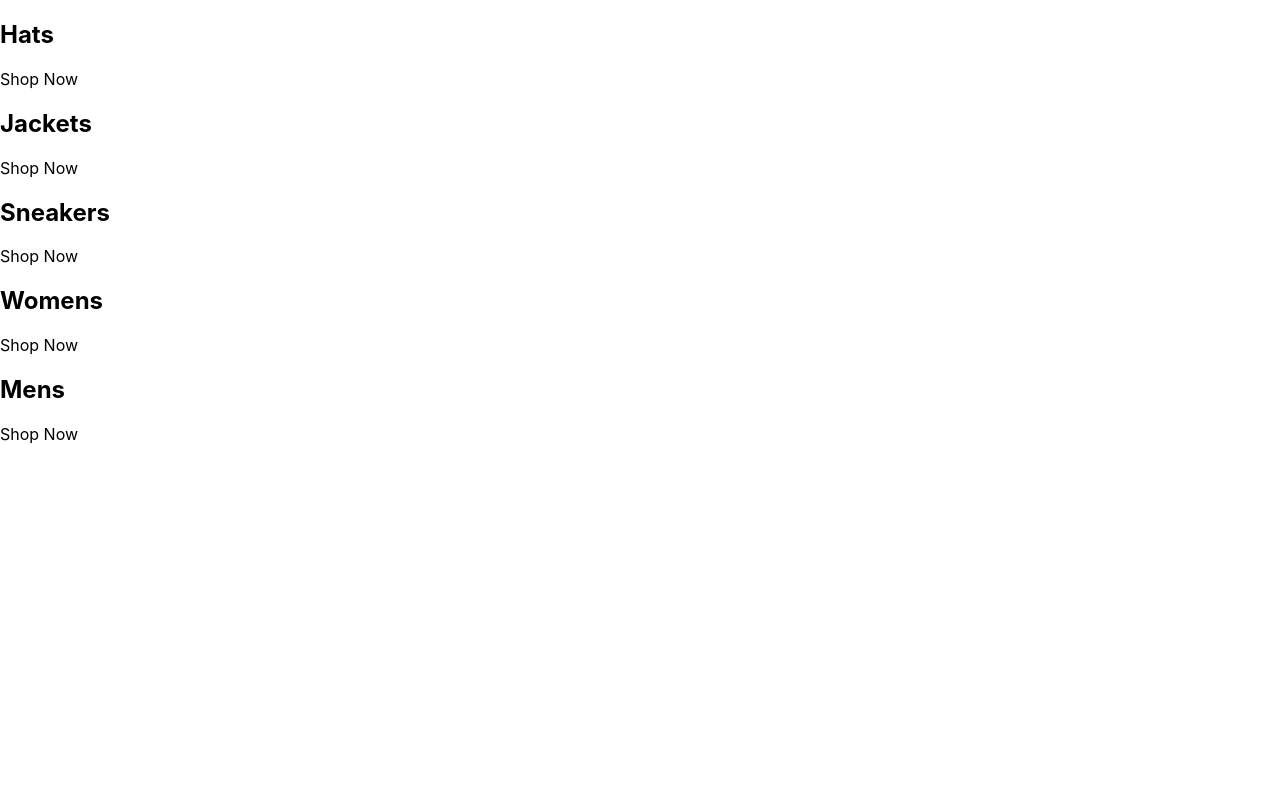
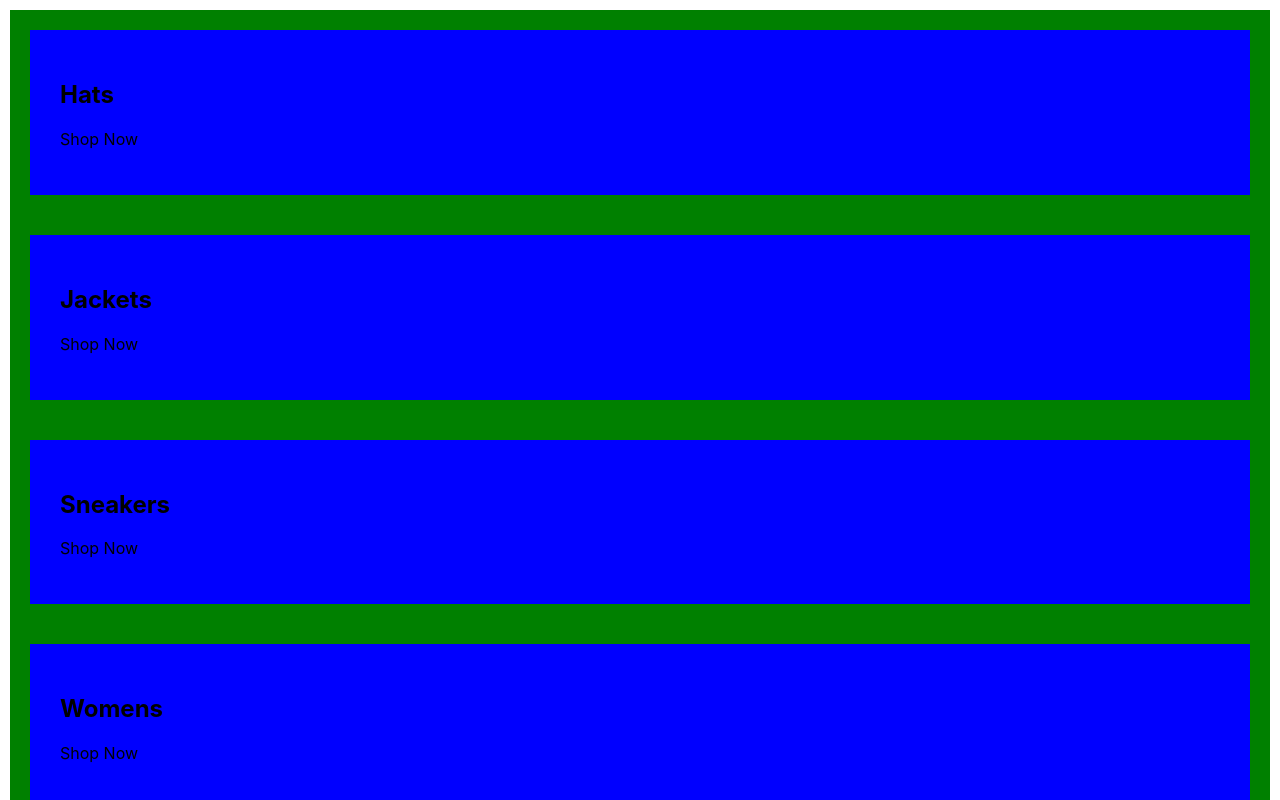
Before and after one commit to unimat/crwn-clothing, a React (Create React App) app: page / in a window 1280 px wide. Shown: the top 800 px of the page. Built offline with nearby package versions, Linux system fonts and the light colour scheme.

Commit message:
Adding SASS capability

```diff
--- a/package.json
+++ b/package.json
@@ -9,6 +9,7 @@
     "react": "^18.2.0",
     "react-dom": "^18.2.0",
     "react-scripts": "5.0.1",
+    "sass": "^1.56.0",
     "web-vitals": "^2.1.4"
   },
   "scripts": {
--- a/src/App.js
+++ b/src/App.js
@@ -1,3 +1,5 @@
+import './categories.styles.scss'
+
 const App = () => {
   const categories = [
     {
@@ -23,8 +25,8 @@ const App = () => {
   ];
   return (
       <div className='categories-container'>
-      {categories.map(({ title }) => (
-        <div className='category-container'>
+      {categories.map(({ title, id }) => (
+        <div className='category-container' key={id}>
           <div className='background-image' />
           <div className='category-body-container'>
             <h2>{title}</h2>
--- /dev/null
+++ b/src/categories.styles.scss
@@ -0,0 +1,20 @@
+.categories-container {
+  /*
+  width: 100%;
+  display: flex;
+  flex-wrap: wrap;
+  justify-content: space-between;
+  background-color: red;
+  */
+  padding: 10px;
+
+  .category-container {
+    background-color: green;
+    padding: 20px;
+
+    .category-body-container {
+      background-color: blue;
+      padding: 30px;
+    }
+  }
+}
```
Also changed, not shown: 1 other file (tests, documents, lock files or other folders).
